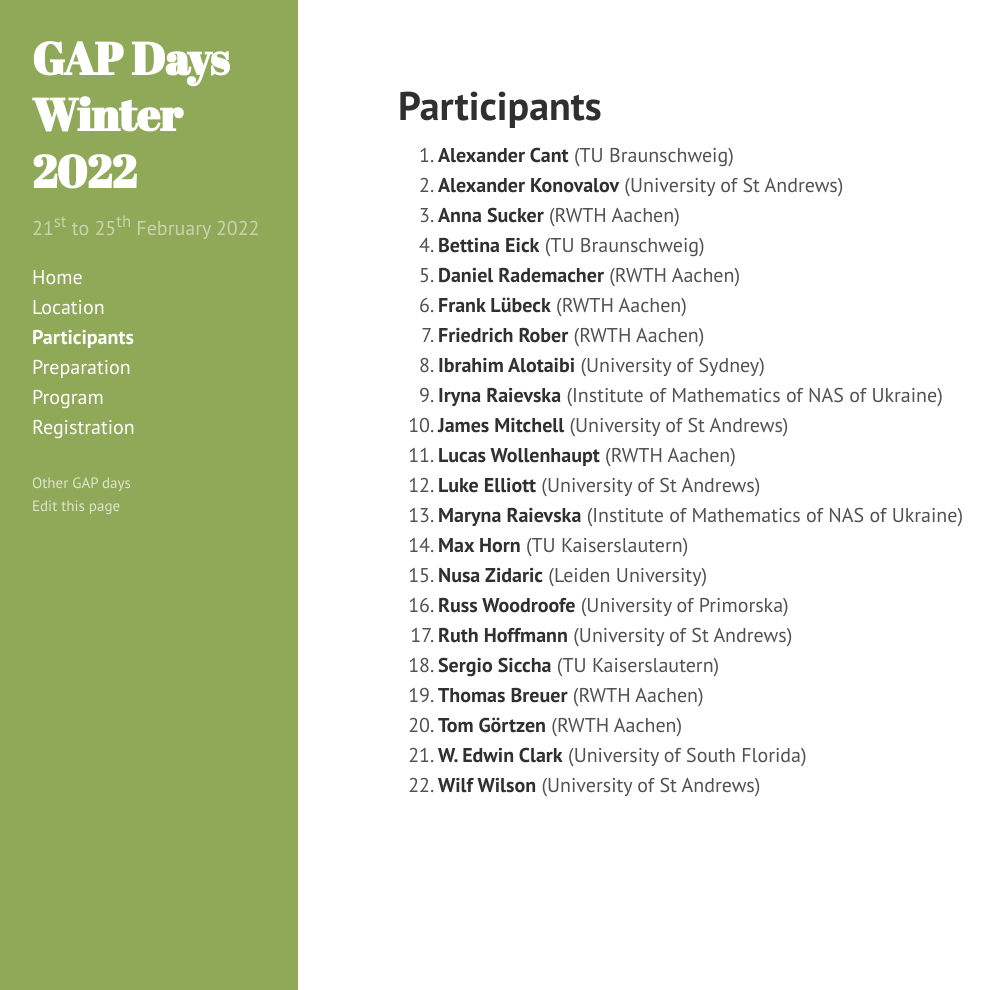
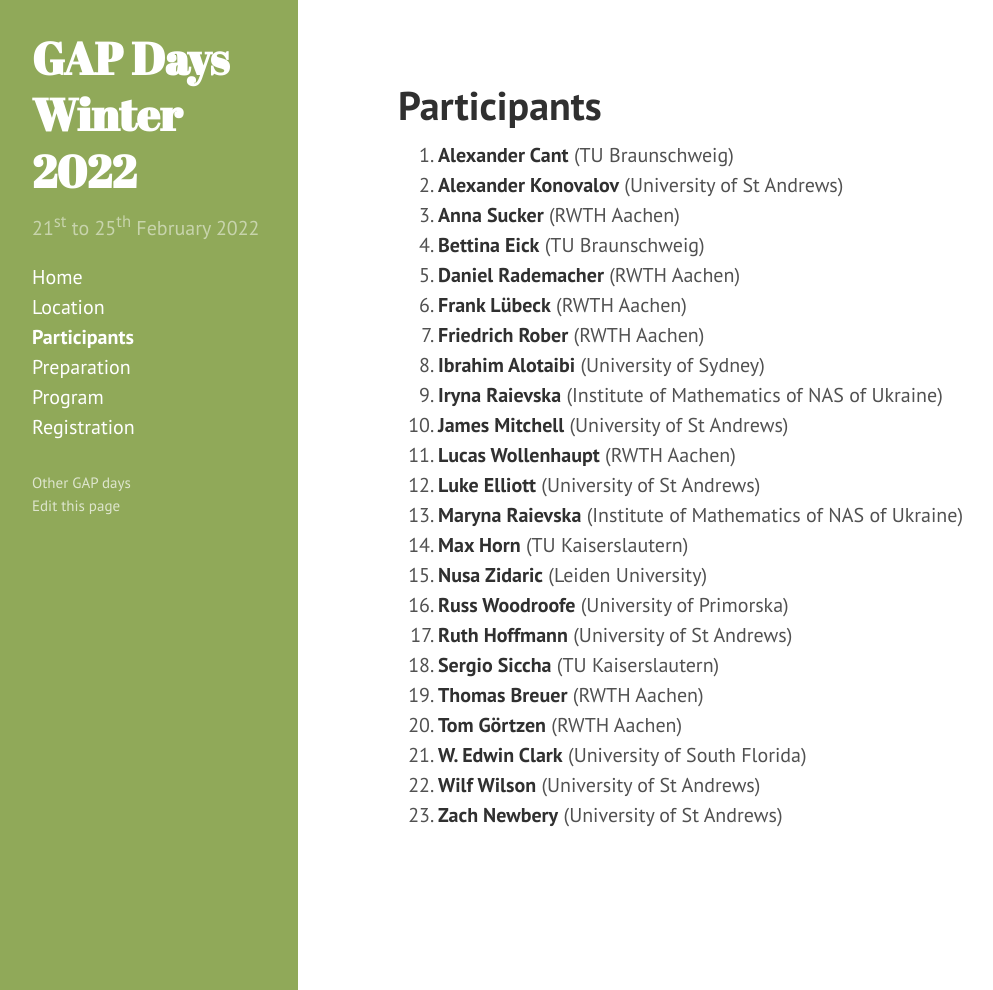
Before and after one commit to gapdays/gapdays2022-winter, a Jekyll site: the page built from participants.md, in a window 1280 px wide and 990 px high. Shown: the whole window, without its empty margins (2-995 px from the left). Built offline with Jekyll 4.4.1, drawn with Linux system fonts in a browser that asks for light colours.

Commit message:
Update participants.md

```diff
--- a/participants.md
+++ b/participants.md
@@ -24,6 +24,7 @@ participants:
   - {name: Friedrich Rober, affiliation: RWTH Aachen, Germany}
   - {name: Luke Elliott, affiliation: University of St Andrews, Scotland}
   - {name: James Mitchell, affiliation: University of St Andrews, Scotland}
+  - {name: Zach Newbery, affiliation: University of St Andrews, Scotland}
 ---
 
 <ol>{% assign participants = page.participants | sort: "name" %}
```
